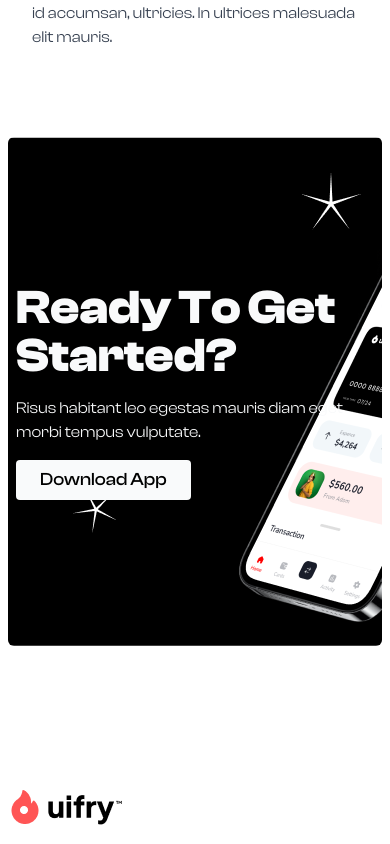
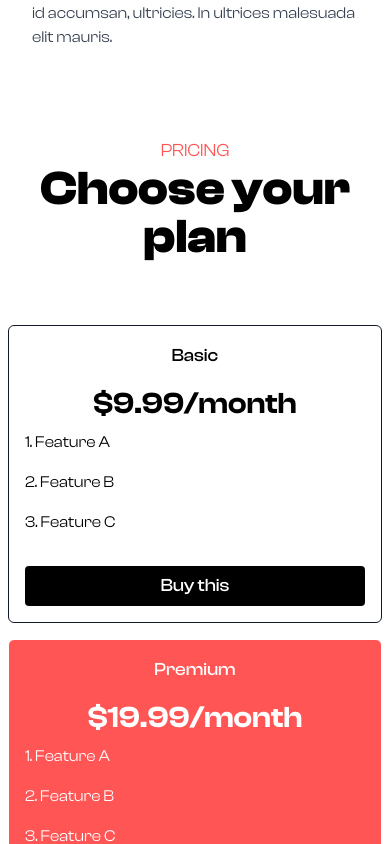
Before and after one commit to saiful7778/uifry, a Next.js app: page / in a window 390 px wide. Shown: the part 6680-7524 px from the top of the page. Built offline with nearby package versions, Linux system fonts and the light colour scheme.

Commit message:
add pricing section

```diff
--- a/src/app/(public)/page.tsx
+++ b/src/app/(public)/page.tsx
@@ -3,6 +3,7 @@ import FAQ from "@/components/Sections/FAQ";
 import Feature from "@/components/Sections/Feature";
 import GetStarted from "@/components/Sections/GetStarted";
 import Hero from "@/components/Sections/Hero";
+import Pricing from "@/components/Sections/Pricing";
 import Testimonial from "@/components/Sections/Testimonial";
 
 export default function Home() {
@@ -13,6 +14,7 @@ export default function Home() {
       <Advantage />
       <Testimonial />
       <FAQ />
+      <Pricing />
       <GetStarted />
     </>
   );
--- /dev/null
+++ b/src/components/Sections/Pricing.tsx
@@ -0,0 +1,60 @@
+"use client";
+import jsonData from "@/lib/data.json";
+import cn from "@/lib/utils/cn";
+import { motion } from "framer-motion";
+import Button from "../ui/button";
+
+export default function Pricing() {
+  const animation = {
+    initial: { opacity: 0, first: { x: -50 }, second: { x: 50 } },
+    whileInView: { opacity: 1, x: 0 },
+    viewport: { amount: "some", once: true },
+    transition: { duration: 1, type: "spring" },
+  } as const;
+
+  return (
+    <section className="my-16">
+      <motion.div
+        initial={{ opacity: 0, y: 50 }}
+        whileInView={{ opacity: 1, y: 0 }}
+        viewport={animation.viewport}
+        transition={animation.transition}
+        className="mx-auto w-full max-w-md text-center"
+      >
+        <div className="text-lg uppercase text-primary">Pricing</div>
+        <h2 className="!mb-6 text-5xl font-bold">Choose your plan</h2>
+      </motion.div>
+      <div className="my-16 flex flex-col justify-center gap-4 md:flex-row">
+        {jsonData.pricing.map((ele, idx) => (
+          <motion.div
+            initial={{ opacity: 0, x: idx % 2 === 0 ? -50 : 50 }}
+            whileInView={animation.whileInView}
+            viewport={animation.viewport}
+            transition={{ ...animation.transition, delay: idx * 0.2 }}
+            className={cn(
+              "flex flex-col justify-between gap-8 rounded-md border p-4",
+              idx % 2 !== 0 &&
+                "dark border-primary-foreground bg-primary text-primary-foreground",
+            )}
+            key={"pricing-" + idx}
+          >
+            <div>
+              <div className="mb-2 text-center">
+                <div className="mb-4 text-lg font-medium">{ele.plan}</div>
+                <h6 className="text-3xl font-semibold">{ele.price}</h6>
+              </div>
+              <ul className="space-y-4">
+                {ele.features.map((feature, idx) => (
+                  <li className="" key={"feature-" + idx}>
+                    {idx + 1}. {feature}
+                  </li>
+                ))}
+              </ul>
+            </div>
+            <Button>Buy this</Button>
+          </motion.div>
+        ))}
+      </div>
+    </section>
+  );
+}
--- a/src/components/Sections/Testimonial.tsx
+++ b/src/components/Sections/Testimonial.tsx
@@ -17,7 +17,7 @@ export default function Testimonial() {
   } as const;
 
   return (
-    <motion.section className="my-16">
+    <section className="my-16">
       <motion.div
         initial={{ opacity: 0, y: 50 }}
         whileInView={{ opacity: 1, y: 0 }}
@@ -56,7 +56,7 @@ export default function Testimonial() {
           <ClientReview />
         </motion.div>
       </div>
-    </motion.section>
+    </section>
   );
 }
 
```
